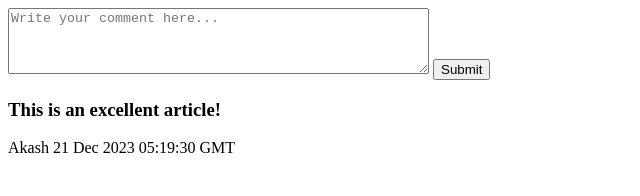
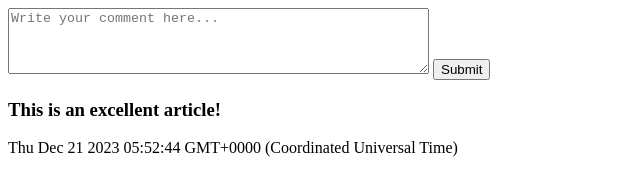
Before and after one commit to acciojob/user-friendly-comments-kaustavsarkar14, a website: page main.html in a window 1280 px wide. Shown: the whole page, without its empty margins (0-640 px from the left). Drawn offline with Linux system fonts and the light colour scheme.

Commit message:
created a submission

```diff
--- a/main.html
+++ b/main.html
@@ -13,7 +13,7 @@
 	<div class="comments-container" >
 		<div class="comment" >
 			<h3>This is an excellent article!</h3>
-			<p>Akash 21 Dec 2023 05:19:30 GMT</p>
+			<p class="date" ></p>
 		</div>
 	</div>
     <script type="text/javascript" src="./script.js">
--- a/script.js
+++ b/script.js
@@ -1 +1,4 @@
 //your JS code here. If required.
+const date = document.querySelector('.date')
+const d = new Date()
+date.innerText = d
```
